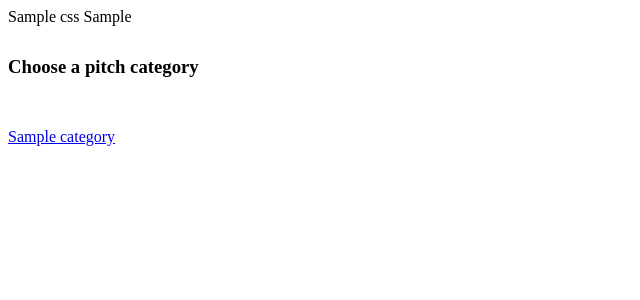
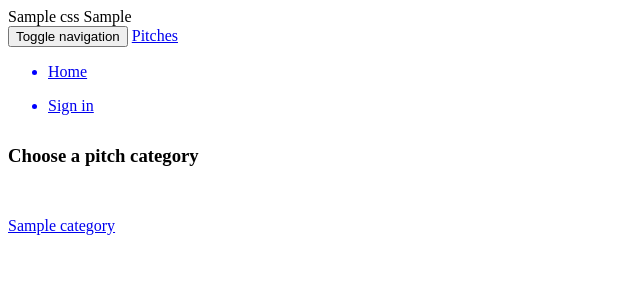
Before and after one commit to Charlessciedel/Pitch-app, a Python web app: template app/templates/index.html in a window 1280 px wide. Shown: the top 300 px of the page, without its empty margins (0-640 px from the left). Run offline with Jinja, Linux system fonts and the light colour scheme; the template is opened without the code that fills it: most values are stand-ins (such as "Sample title", 1, 10 or a date in 2020); some libraries are stand-ins or nearby versions.

Commit message:
Navbar has been fixed and extended to the base properly

```diff
--- a/app/templates/navbar.html
+++ b/app/templates/navbar.html
@@ -1,4 +1,4 @@
- <!-- <div style="color:blue;">
+ <div style="color:blue;">
  <div class="navbar navbar-inverse" role="navigation" >
      <div class="container-fluid">
          <div class="navbar-header">
@@ -25,4 +25,4 @@
          </ul>
      </div>
  </div>
- </div> -->
+ </div>
```
